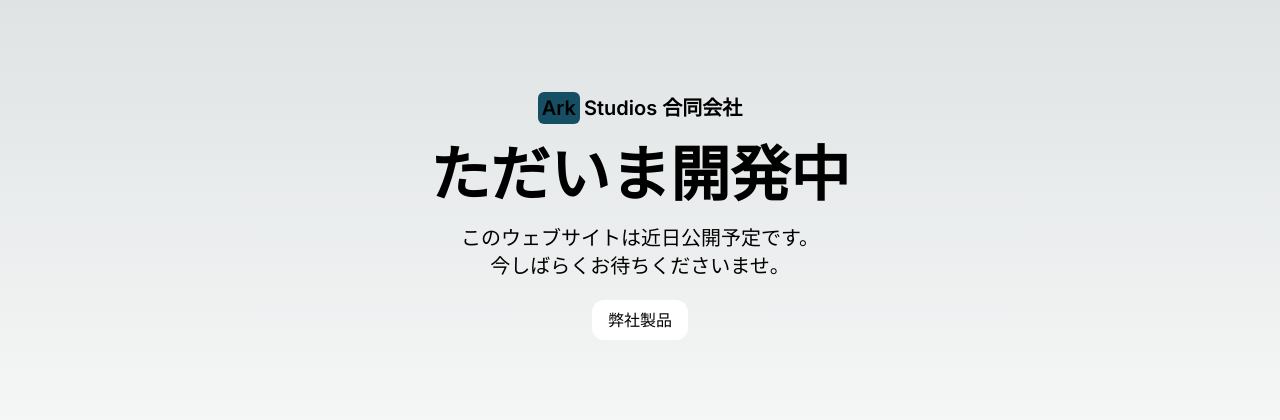
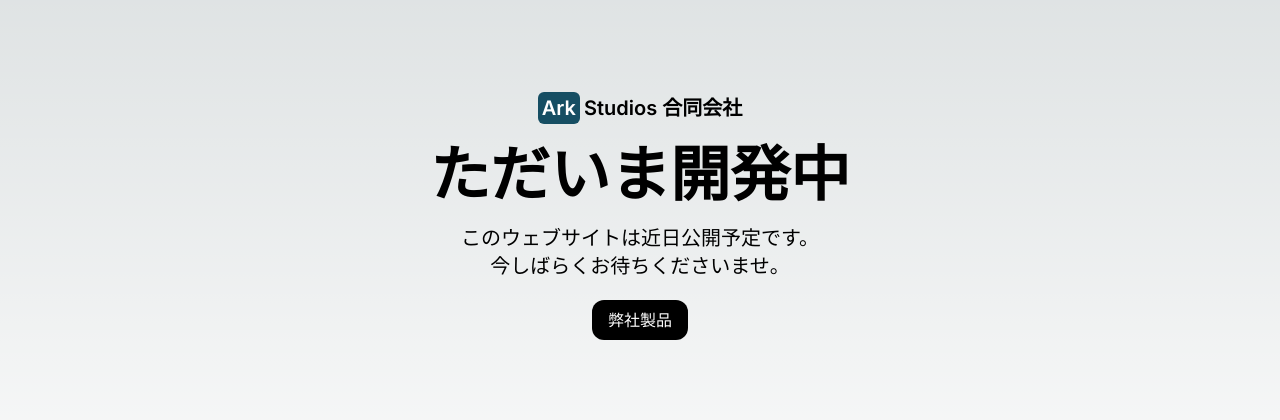
Before and after one commit to ArkStudiosLLC/arkstudios-website, a Next.js app: page / in a window 1280 px wide. Shown: the part 184-604 px from the top of the page. Built offline with nearby package versions, Linux system fonts and the light colour scheme.

Commit message:
Fix light mode color

```diff
--- a/src/app/page.tsx
+++ b/src/app/page.tsx
@@ -2,20 +2,24 @@ import Link from 'next/link'
 
 export default function Home() {
   return (
-    <div className='flex h-screen flex-col gap-5 items-center justify-center p-6'>
-      <div className='flex flex-row gap-1 items-center'>
-        <h2 className='text-xl font-semibold bg-cyan-900 px-1 py-0.5 rounded-md'>Ark</h2>
+    <div className='flex h-screen flex-col items-center justify-center gap-5 p-6'>
+      <div className='flex flex-row items-center gap-1'>
+        <h2 className='rounded-md bg-cyan-900 px-1 py-0.5 text-xl font-semibold text-white'>
+          Ark
+        </h2>
         <h2 className='text-xl font-semibold'>Studios 合同会社</h2>
       </div>
-      <h2 className='text-4xl md:text-6xl font-bold'>ただいま開発中</h2>
-      <div className='flex flex-col gap-0 items-center'>
-        <h2 className='md:text-xl font-extralight'>
+      <h2 className='text-4xl font-bold md:text-6xl'>ただいま開発中</h2>
+      <div className='flex flex-col items-center gap-0'>
+        <h2 className='font-extralight md:text-xl'>
           このウェブサイトは近日公開予定です。
         </h2>
-        <h2 className='md:text-xl font-extralight'>今しばらくお待ちくださいませ。</h2>
+        <h2 className='font-extralight md:text-xl'>今しばらくお待ちくださいませ。</h2>
       </div>
       <Link href='https://bitremote.app'>
-        <h3 className='bg-white text-black font-medium py-2 px-4 rounded-xl'>弊社製品</h3>
+        <h3 className='rounded-xl bg-black px-4 py-2 font-medium text-white dark:bg-white dark:text-black'>
+          弊社製品
+        </h3>
       </Link>
     </div>
   )
```
